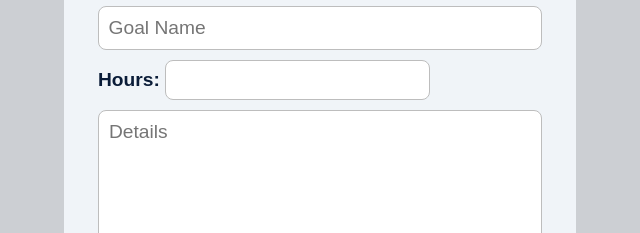
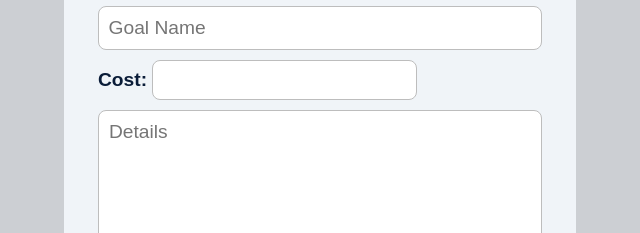
Before and after one commit to alyn-istic-archives/homework-helper, a plain HTML site: page shop.html in a window 1280 px wide. Both pictures are taken after a click on the button "new goal !!". Shown: the part 281-514 px from the top of the page, 320-960 px from the left. Drawn offline with Linux system fonts and the light colour scheme.

Commit message:
free me
son

```diff
--- a/shop.html
+++ b/shop.html
@@ -61,7 +61,7 @@
         <form class = "item-popup" id = "shop-form">
             <h3 class = "sh1"> New Goal/Item </h3>
             <input type="text" id="item-name" class = "session-coursebox" placeholder="Goal Name">
-            <label> Hours: <input type="number" id="item-value" class = "session-numbox"></label>
+            <label> Cost: <input type="number" id="item-value" class = "session-numbox"></label>
             <input type="text" id="item-details" class = "session-textbox" placeholder="Details">
 
                 <label>Type:</label>
```
Also changed, not shown: homepage.html (+0 -1 lines).
